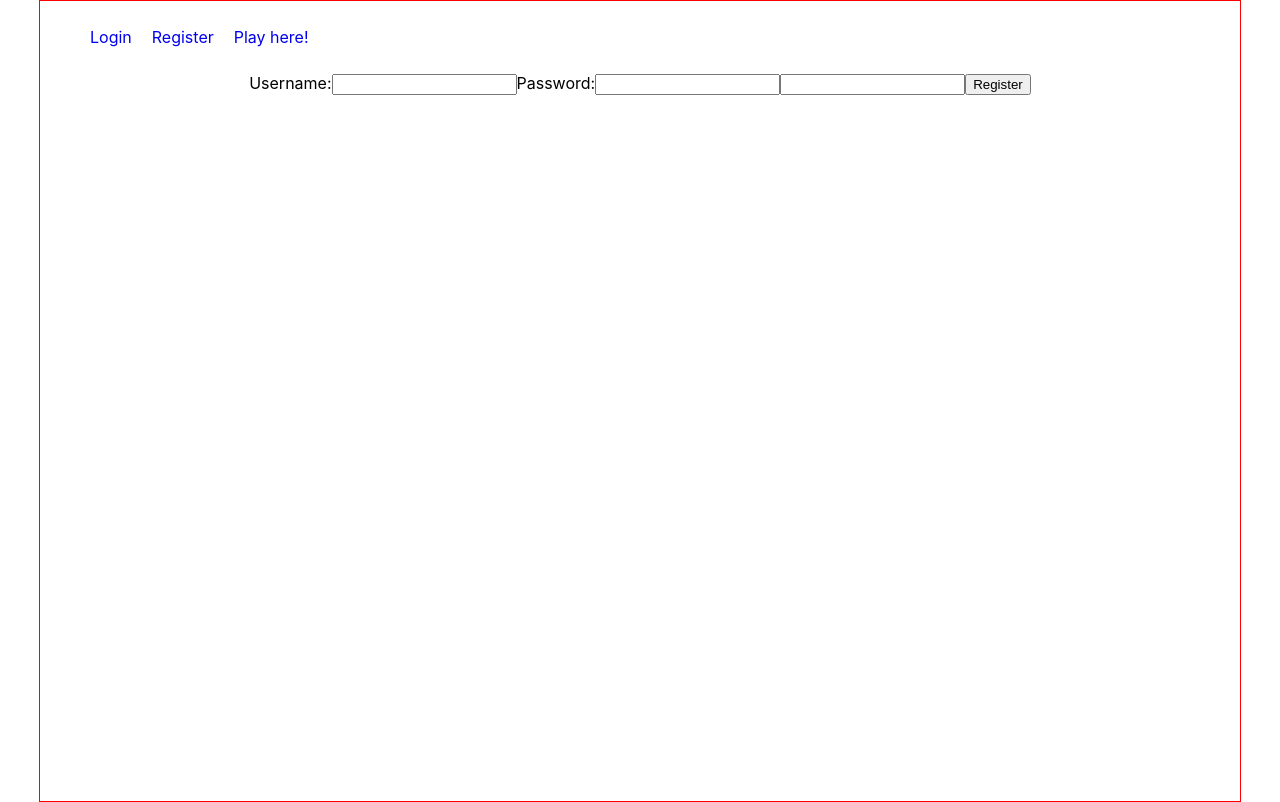
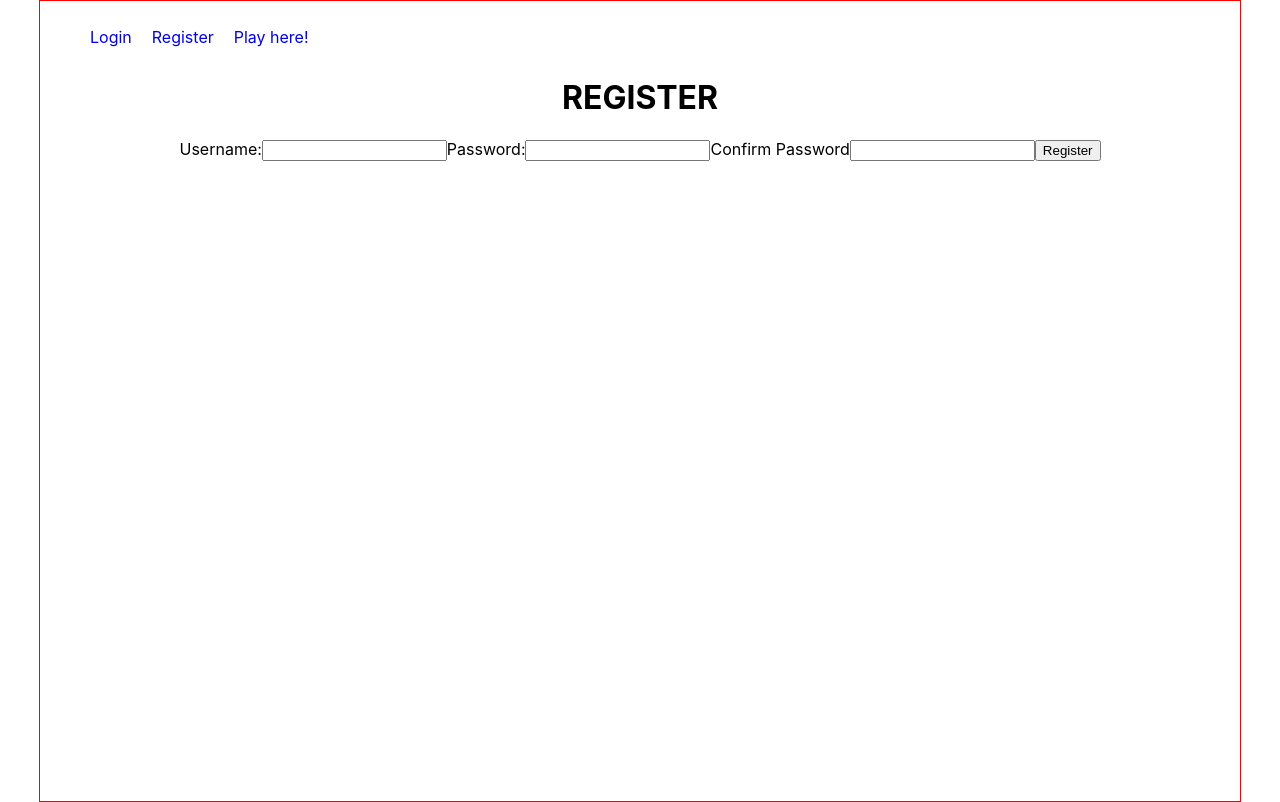
Before and after one commit to CS25-Django-MUD/Front-End, a React (Create React App) app in the folder adventure/: page /register in a window 1280 px wide. Built offline with nearby package versions, Linux system fonts and the light colour scheme.

Commit message:
added some labels

```diff
--- a/adventure/src/components/Login.js
+++ b/adventure/src/components/Login.js
@@ -28,7 +28,8 @@ const Login = (props) => {
     };
 
     return (
-        <div>
+      <div>
+        <h1>LOGIN</h1>
         <form onSubmit={login}>
           <label> Username
             <input
--- a/adventure/src/components/Register.js
+++ b/adventure/src/components/Register.js
@@ -29,6 +29,7 @@ const Register = (props) => {
 
     return (
         <div>
+          <h1>REGISTER</h1>
           <form onSubmit={signupHandler}>
               <label>Username:
               <input
@@ -47,15 +48,17 @@ const Register = (props) => {
               value={credentials.password1}
               onChange={changeHandler}>
               </input>
+              </label>
 
+              <label>Confirm Password
               <input
               type="password"
               name='password2'
               value={credentials.password2}
               onChange={changeHandler}>
               </input>
+              </label>
 
-                </label>
               <button type="submit">Register</button>
           </form>
         </div>
```
Lines whose indentation alone changed are shown as unchanged.
